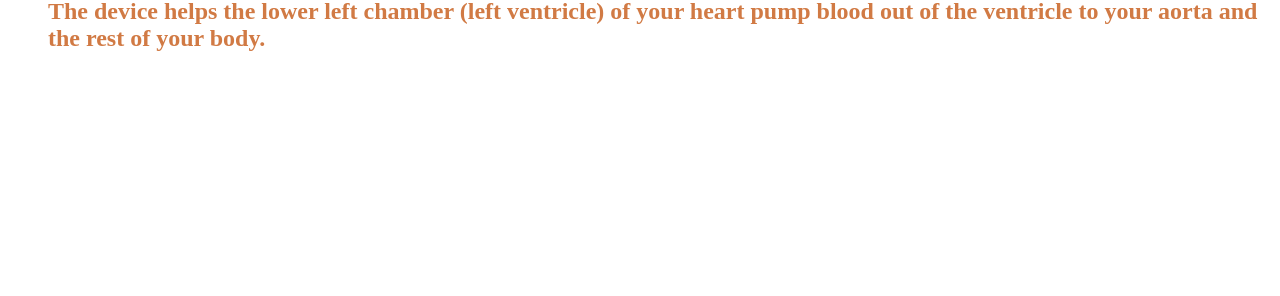
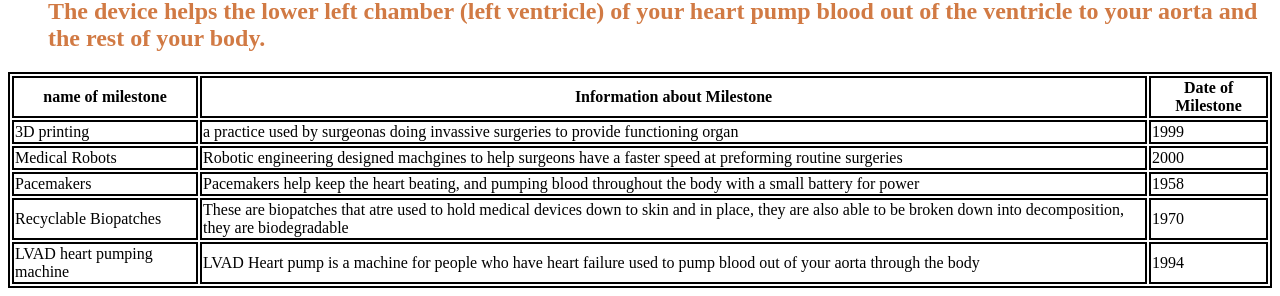
Before and after one commit to LOV3NIAA/Test-2, a plain HTML site: page index.html in a window 1280 px wide. Shown: the part 2401-2697 px from the top of the page. Before the commit the page ends 2473 px from the top, so only its background shows below. Drawn offline with Linux system fonts and the light colour scheme.

Commit message:
Update index.html

```diff
--- a/index.html
+++ b/index.html
@@ -27,3 +27,53 @@
             <li style="color:rgb(209, 122, 68)"><h2><a href= "https://my.clevelandclinic.org/health/treatments/17192-left-ventricular-assist-devices-mechanical-circulatory-support-mcs">A left ventricular assist device</a>  (LVAD) is a mechanical pump that providers implant in people who have heart failure. The device helps the lower left chamber (left ventricle) of your heart pump blood out of the ventricle to your aorta and the rest of your body.</h2></li>
         </pbr>
         </ul>
+        <style>
+            table, th, td {
+              border: 2px solid black;
+            }
+        </style>
+        <table>
+            <tr>
+              <th>name of milestone</th>
+              <th>Information about Milestone</th>
+              <th>Date of Milestone</th>
+            </tr>
+            <tr>
+              <td>3D printing</td>
+              <td>a practice used by surgeonas doing invassive
+                surgeries to provide functioning organ</td>
+              <td>1999</td>
+
+            </tr>
+            <tr>
+              <td>Medical Robots</td>
+              <td>Robotic engineering designed machgines
+                 to help surgeons have a faster speed at
+                  preforming routine surgeries</td>
+              <td>2000</td>
+            </tr>
+            <tr>
+                <td>Pacemakers</td>
+                <td>Pacemakers help keep the heart beating,
+                    and pumping blood throughout the body
+                    with a small battery for power</td>
+                <td>1958</td>
+            </tr>
+            <tr>
+                <td>Recyclable Biopatches</td>
+                <td>These are biopatches that atre used to
+                     hold medical devices down to skin and
+                      in place, they are also able to be
+                      broken down into decomposition,
+                      they are biodegradable</td>
+                <td>1970</td>
+            </tr>
+            <tr>
+                <td>LVAD heart pumping machine</td>
+                <td>LVAD Heart pump is a machine for
+                    people who have heart failure used to
+                     pump blood out of your aorta through
+                      the body</td>
+                <td>1994</td>
+            </tr>
+          </table>
```
